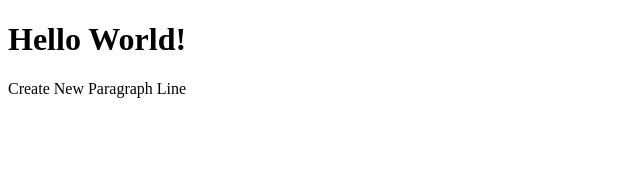
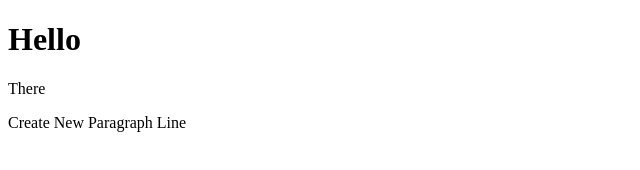
Before and after one commit to FatanTest/demo-repo, a plain HTML site: page index.html in a window 1280 px wide. Shown: the whole page, without its empty margins (0-640 px from the left). Drawn offline with Linux system fonts and the light colour scheme.

Commit message:
addede there

```diff
--- a/index.html
+++ b/index.html
@@ -7,7 +7,8 @@
 	</head>
 	<body>
 		<div>
-			<h1>Hello World!</h1>
+			<h1>Hello</h1>
+			<p>There</p>
 			<p>Create New Paragraph Line</p>
 		</div>
 	</body>
```
